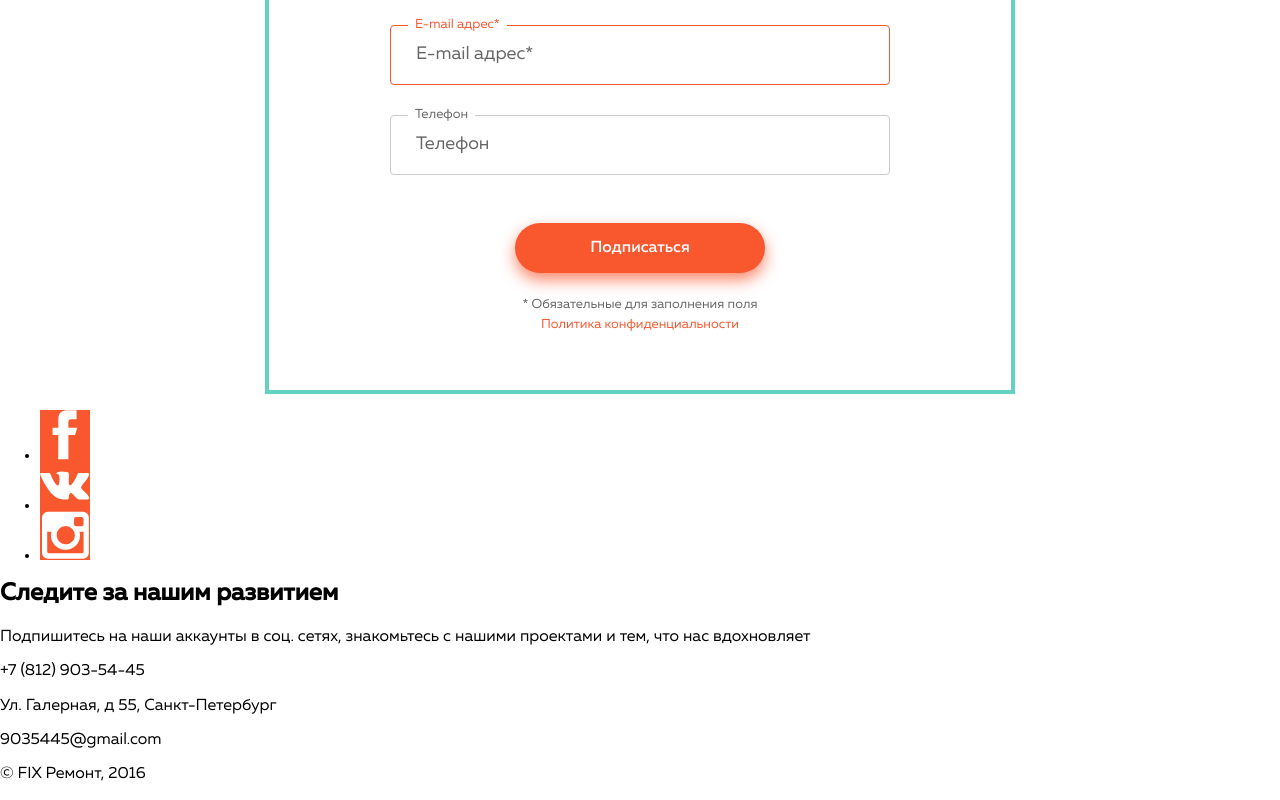
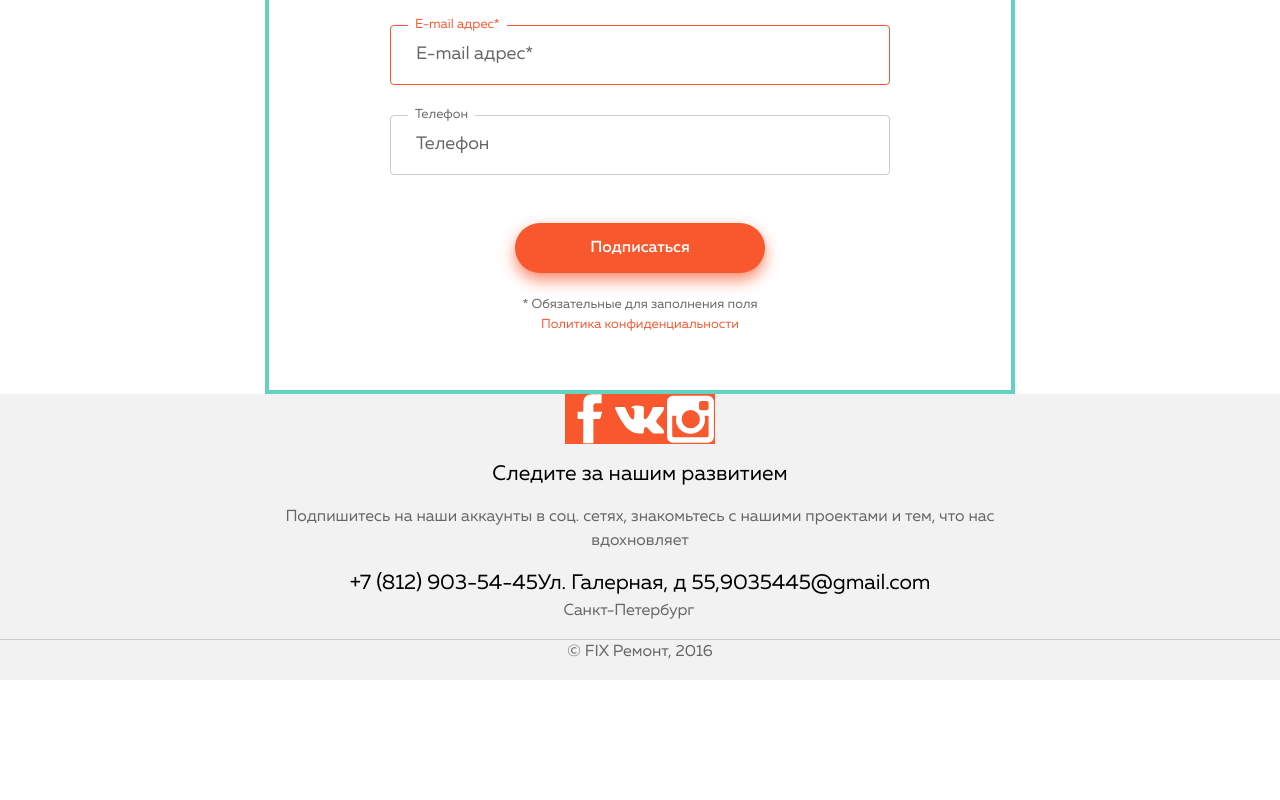
Before and after one commit to anna9grace/test_for_M18, a website: page source/index.html in a window 1280 px wide. Shown: the part 2806-3606 px from the top of the page. After the commit the page ends 3486 px from the top, so only its background shows below. Drawn offline with nearby package versions, Linux system fonts and the light colour scheme; files that its build step writes are made by us from their sources.

Commit message:
создает сетку подвала, добавляет текстовые стили

```diff
--- a/source/index.html
+++ b/source/index.html
@@ -37,9 +37,9 @@
             </div>
         </div>
     </header>
-    <main id="main-content">
+    <main>
         <section class="features container">
-            <h2>FIX Ремонт — это легко</h2>
+            <h2 id="main-content">FIX Ремонт — это легко</h2>
             <p>Готовые проекты, проверенные материалы и умелые руки</p>
             <ul>
                 <li>
@@ -120,8 +120,8 @@
             </div>
         </section>
         <section class="subscribe container">
-            <h2>Узнайте о запуске сервиса первым</h2>
-            <form action="#" method="post" id="subscribe">
+            <h2 id="subscribe">Узнайте о запуске сервиса первым</h2>
+            <form action="#" method="post">
                 <p>Первым 10 клиентам стальная входная дверь в подарок</p>
                 <label>
                     <span>Имя и фамилия*</span>
@@ -151,6 +151,7 @@
         </section>
     </main>
     <footer id="footer-contacts">
+        <div class="container">
             <div class="footer-socials">
                 <ul>
                     <li>
@@ -178,10 +179,11 @@
             <div class="footer-contacts">
                 <a href="tel:88129035445">+7 (812) 903-54-45</a>
                 <p>
-                <span>Ул. Галерная, д 55,</span>
-                Санкт-Петербург
+                    Ул. Галерная, д 55,
+                    <span>Санкт-Петербург</span>
                 </p>
                 <a href="mailto:9035445@gmail.com">9035445@gmail.com</a>
+            </div>
         </div>
         <p class="footer-copyright">© FIX Ремонт, 2016</p>
     </footer>
--- a/source/less/components/footer.less
+++ b/source/less/components/footer.less
@@ -1,3 +1,15 @@
+footer
+{
+    background-color: @bg-color-medium;
+    text-align: center;
+}
+
+footer h2
+{
+    .font-sizes (21px; 26px);
+    font-weight: 400;
+}
+
 .footer-socials a
 {
     .sizes (50px; 50px);
@@ -10,3 +22,39 @@
     height: 100%;
     object-fit: contain;
 }
+
+.footer-socials ul
+{
+    .list-reset();
+    display: flex;
+    justify-content: center;
+}
+
+.footer-socials > p,
+.footer-contacts > p > span,
+.footer-copyright
+{
+    .font-sizes (16px; 24px);
+    color: @main-color-medium;
+}
+
+.footer-contacts
+{
+    .font-sizes (21px; 30px);
+    display: flex;
+    flex-wrap: wrap;
+    justify-content: center;
+    letter-spacing: -0.1px;
+}
+
+.footer-contacts > p
+{
+    display: flex;
+    flex-direction: column;
+    margin: 0;
+}
+
+.footer-copyright
+{
+    border-top: 1px solid @border-color;
+}
--- a/source/less/components/subscribe.less
+++ b/source/less/components/subscribe.less
@@ -8,7 +8,7 @@
     border: 4px solid @border-accent-color;
 }
 
-.subscribe > h2
+.subscribe h2
 {
     width: max-content;
     max-width: 80%;
```
Also changed, not shown: source/img/play_hover.svg. Lines whose indentation alone changed are shown as unchanged.
